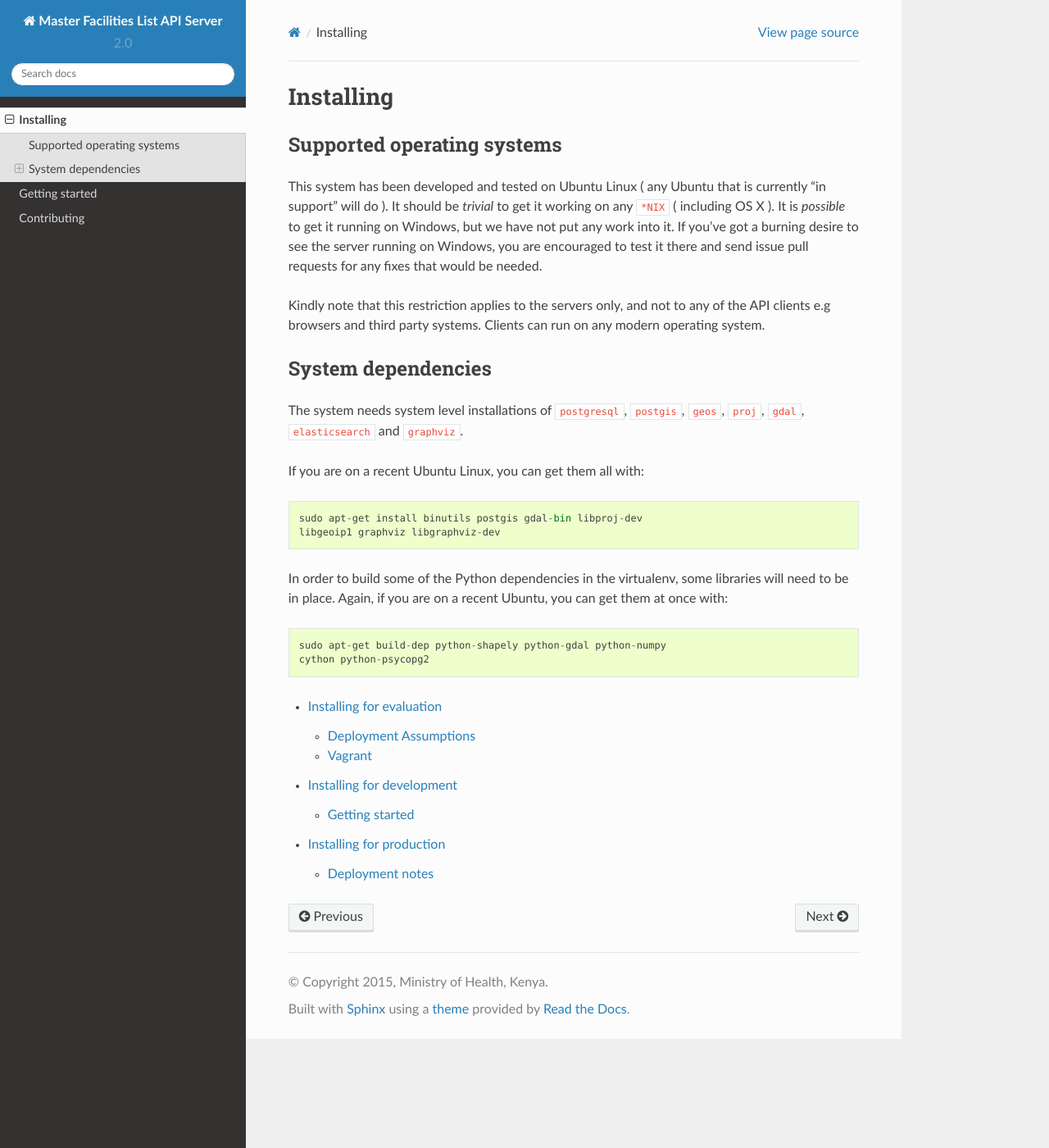
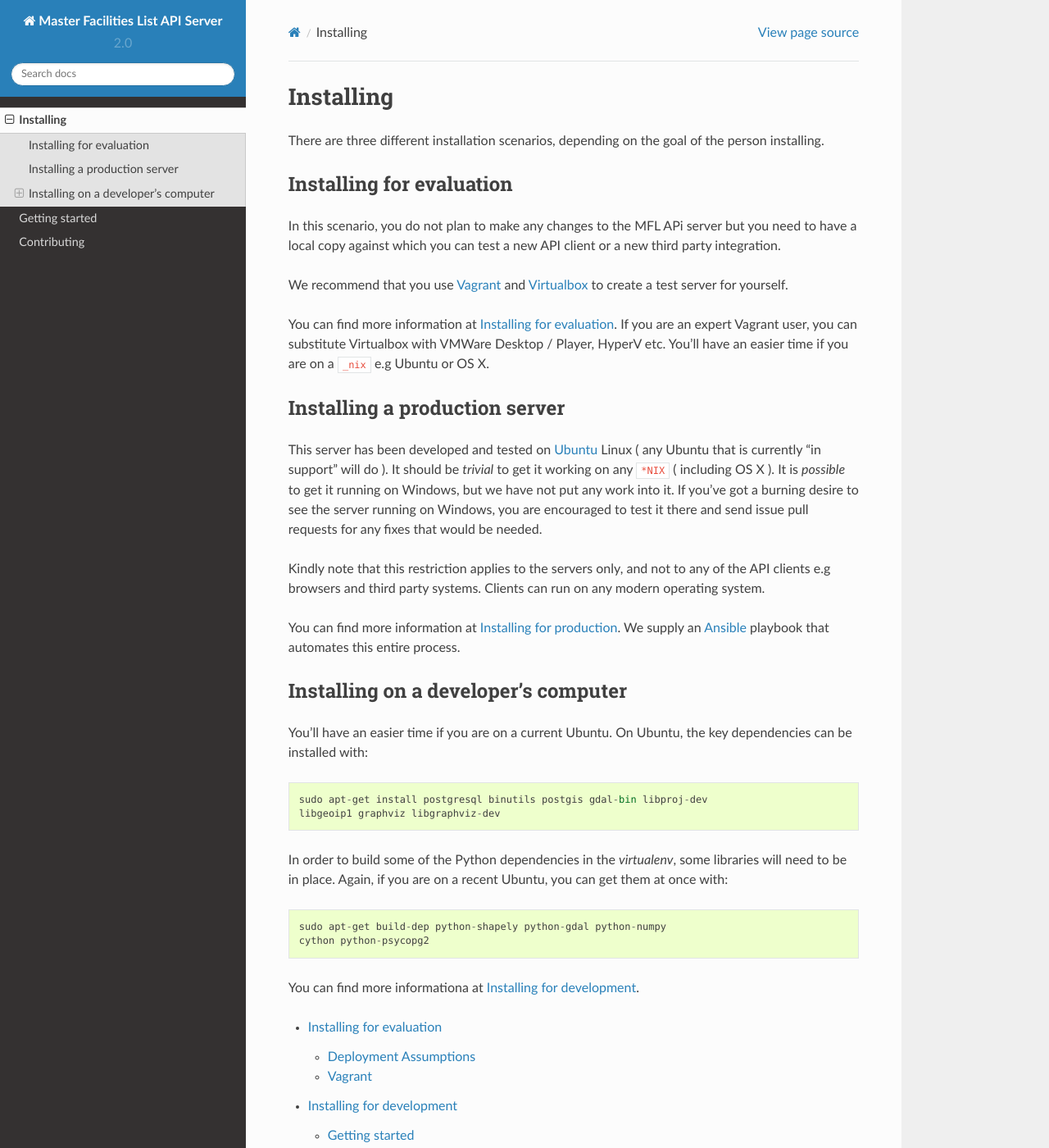
Before and after one commit to MasterFacilityList/mfl_api, a Sphinx documentation site: the page built from docs/installing/index.rst, in a window 1280 px wide and 1400 px high. Shown: the whole window at 82% size. Built offline with Sphinx 7.4.7 and the Read the Docs theme 2.0.0, drawn with Linux system fonts in a browser that asks for light colours.

Commit message:
Added notes to landing page of the installing section

```diff
--- a/docs/installing/index.rst
+++ b/docs/installing/index.rst
@@ -1,24 +1,55 @@
 Installing
 ==============
+There are three different installation scenarios, depending on the goal
+of the person installing.
 
-Supported operating systems
------------------------------
-This system has been developed and tested on Ubuntu Linux ( any Ubuntu that is currently "in support" will do ). It should be *trivial* to get it working on any ``*NIX`` ( including OS X ). It is *possible* to get it running on Windows, but we have not put any work into it. If you've got a burning desire to see the server running on Windows, you are encouraged to test it there and send issue pull requests for any fixes that would be needed.
+Installing for evaluation
+---------------------------
+In this scenario, you do not plan to make any changes to the MFL APi server
+but you need to have a local copy against which you can test a new API
+client or a new third party integration.
 
-Kindly note that this restriction applies to the servers only, and not to any of the API clients e.g browsers and third party systems. Clients can run on any modern operating system.
+We recommend that you use `Vagrant`_ and `Virtualbox`_ to create a test
+server for yourself.
 
-System dependencies
---------------------
-The system needs system level installations of ``postgresql``, ``postgis``, ``geos``, ``proj``, ``gdal``, ``elasticsearch`` and ``graphviz``.
+.. _Vagrant: https://www.vagrantup.com/
+.. _Virtualbox: https://www.virtualbox.org/
 
-If you are on a recent Ubuntu Linux, you can get them all with:
+You can find more information at :doc:`evaluator_install`. If you are an
+expert Vagrant user, you can substitute Virtualbox with VMWare
+Desktop / Player, HyperV etc. You'll have an easier time if you are on a
+``_nix`` e.g Ubuntu or OS X.
+
+Installing a production server
+--------------------------------
+This server has been developed and tested on `Ubuntu`_ Linux ( any Ubuntu
+that is currently "in support" will do ). It should be *trivial* to get it
+working on any ``*NIX`` ( including OS X ). It is *possible* to get it
+running on Windows, but we have not put any work into it. If you've got a
+burning desire to see the server running on Windows, you are encouraged to
+test it there and send issue pull requests for any fixes that would be needed.
+
+Kindly note that this restriction applies to the servers only, and not to
+any of the API clients e.g browsers and third party systems. Clients can
+run on any modern operating system.
+
+You can find more information at :doc:`production_install`. We supply an
+`Ansible`_ playbook that automates this entire process.
+
+.. _Ansible: http://www.ansible.com/home
+.. _Ubuntu: http://www.ubuntu.com/
+
+Installing on a developer's computer
+--------------------------------------
+You'll have an easier time if you are on a current Ubuntu. On Ubuntu, the
+key dependencies can be installed with:
 
 ::
 
-    sudo apt-get install binutils postgis gdal-bin libproj-dev
+    sudo apt-get install postgresql binutils postgis gdal-bin libproj-dev
     libgeoip1 graphviz libgraphviz-dev
 
-In order to build some of the Python dependencies in the virtualenv, some
+In order to build some of the Python dependencies in the `virtualenv`, some
 libraries will need to be in place. Again, if you are on a recent Ubuntu, you
 can get them at once with:
 
@@ -27,6 +58,9 @@ can get them at once with:
     sudo apt-get build-dep python-shapely python-gdal python-numpy
     cython python-psycopg2
 
+You can find more informationa at :doc:`developer_install`.
+
+.. _virtualenv: https://virtualenv.pypa.io/en/latest/
 
 .. toctree::
     :maxdepth: 2
```
Also changed, not shown: docs/installing/production_install.rst (+3 -6 lines).
